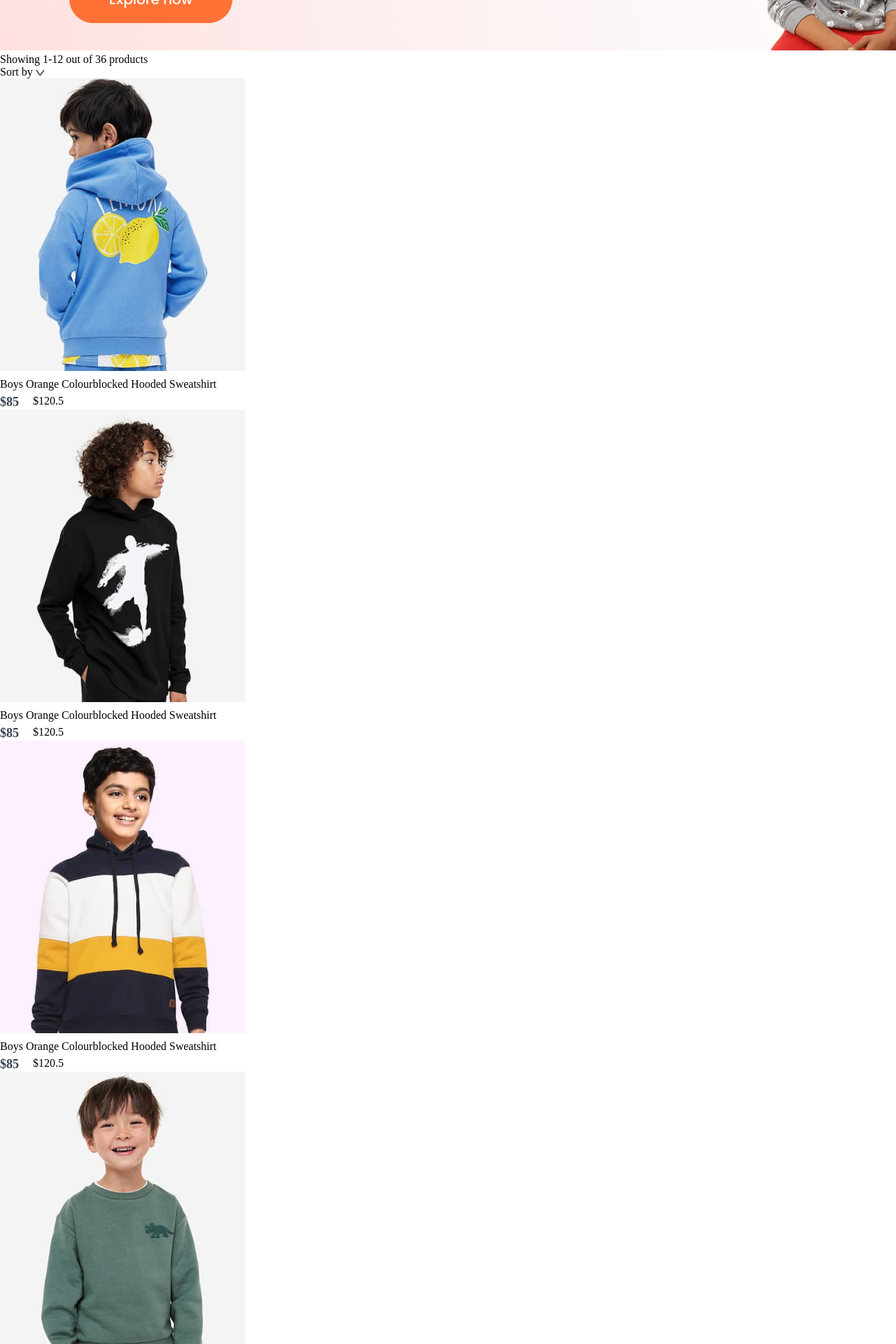
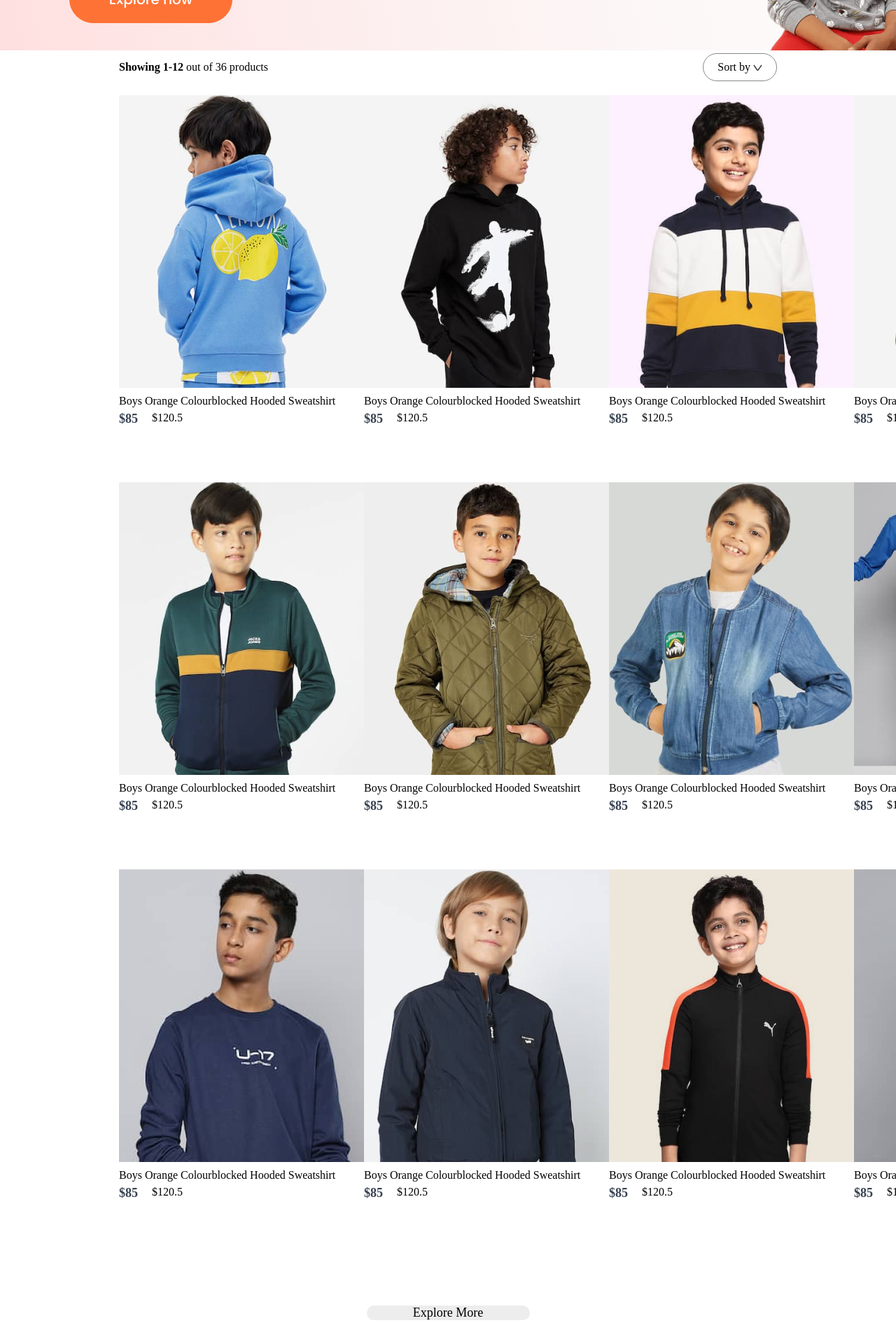
Before and after one commit to bngoon/digital-store, a React (Create React App) app: page /kids in a window 1280 px wide. Shown: the part 360-2280 px from the top of the page at 70% size. Built offline with nearby package versions, Linux system fonts and the light colour scheme; a small style sheet from the web is missing.

Commit message:
shop category finished, login sign up created

```diff
--- a/src/Pages/CSS/ShopCategory.css
+++ b/src/Pages/CSS/ShopCategory.css
@@ -0,0 +1,36 @@
+.shopcategory-banner {
+  display: block;
+  margin: 30px auto;
+  width: 82%;
+}
+.shopcategory-indexSort {
+  display: flex;
+  margin: 0px 170px;
+  justify-content: space-between;
+  align-items: center;
+}
+.shopcategory-sort {
+  padding: 10px 20px;
+  border-radius: 40px;
+  border: 1px solid #888;
+}
+.shopcategory-indexSort p span {
+  font-weight: 600;
+}
+.shopcategory-products {
+  margin: 20px 170px;
+  display: grid;
+  grid-template-columns: 1fr 1fr 1fr 1fr;
+  row-gap: 80px;
+}
+.shopcategory-loadmore {
+  display: flex;
+  justify-content: center;
+  align-items: center;
+  margin: 150px auto;
+  width: 233px;
+  border-radius: 75px;
+  background: #ededed;
+  font-size: 18px;
+  font-weight: 500;
+}
--- a/src/Pages/LoginSignup.jsx
+++ b/src/Pages/LoginSignup.jsx
@@ -2,7 +2,24 @@
 
 function LoginSignup() {
   return (
-    <div>LoginSignup</div>
+    <div className='loginsignup'>
+      <div className="loginsignup-container">
+        <h1>Sign Up</h1>
+        <div className="loginsignup-fields">
+          <input type="text" placeholder='Your Name'/>
+          <input type="email" placeholder='Your Email'/>
+          <input type="password" placeholder='Password'/>
+
+
+        </div>
+        <button>Continue</button>
+        <p className='loginsignup-login'>Already have an account?<span>Login here</span></p>
+        <div className="loginsignup-agree">
+          <input type="checkbox" name='' id=''/>
+          <p>By continuing, I agree to the terms of use & privacy policy.</p>
+        </div>
+      </div>
+    </div>
   )
 }
 
--- a/src/Pages/ShopCategory.jsx
+++ b/src/Pages/ShopCategory.jsx
@@ -28,6 +28,9 @@
     }
   })}
 </div>
+    <div className="shopcategory-loadmore">
+      Explore More
+    </div>
 
     </div>
   )
```
